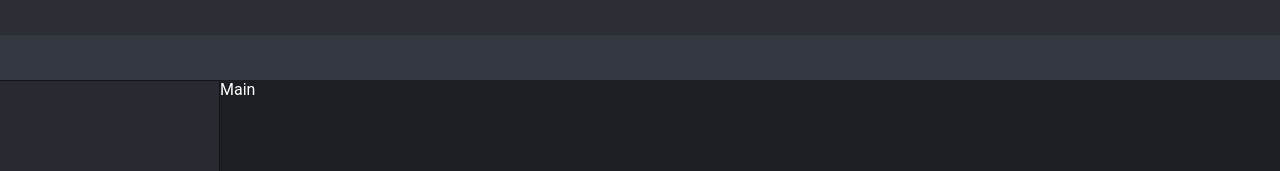
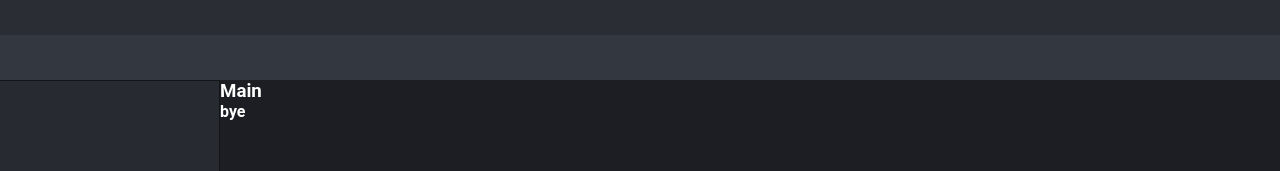
Before and after one commit to e2digitaldesigns/MacroDeckDestop, a React (Create React App) app: page / in a window 1280 px wide. Shown: the top 171 px of the page. Built offline with nearby package versions, Linux system fonts and the light colour scheme.

Commit message:
Add Template hook and context

```diff
--- a/src/App.tsx
+++ b/src/App.tsx
@@ -7,6 +7,7 @@ import SidebarLeft from "./components/template/sideBarLeft/sideBarLeft";
 import Footer from "./components/template/footer/footer";
 import SubHeader from "./components/template/subheader/subHeader";
 import MainContent from "./components/template/mainContent/mainContent";
+import { TemplateContextProvider } from "./context";
 
 const App: React.FC<{}> = () => {
   const [theme, setTheme] = useState<DefaultTheme>(themes.themeDark);
@@ -27,11 +28,13 @@ const App: React.FC<{}> = () => {
   return (
     <ThemeProvider theme={theme}>
       <Styled.GlobalStyle />
-      <Header />
-      <SubHeader />
-      <SidebarLeft />
-      <MainContent />
-      <Footer />
+      <TemplateContextProvider>
+        <Header />
+        <SubHeader />
+        <SidebarLeft />
+        <MainContent />
+        <Footer />
+      </TemplateContextProvider>
     </ThemeProvider>
   );
 };
--- a/src/components/template/mainContent/mainContent.tsx
+++ b/src/components/template/mainContent/mainContent.tsx
@@ -1,8 +1,15 @@
 import React from "react";
+import { useTemplate } from "../../../hooks";
 import * as Styled from "./mainContent.style";
 
 const MainContent: React.FC = () => {
-  return <Styled.MainContent> Main </Styled.MainContent>;
+  const { templateState } = useTemplate();
+
+  return (
+    <Styled.MainContent>
+      <h3>Main</h3> <h4>{templateState.hello}</h4>{" "}
+    </Styled.MainContent>
+  );
 };
 
 export default MainContent;
--- /dev/null
+++ b/src/context/index.ts
@@ -0,0 +1 @@
+export * from "./templateContext";
--- /dev/null
+++ b/src/context/templateContext/index.ts
@@ -0,0 +1 @@
+export * from "./templateContext";
--- /dev/null
+++ b/src/context/templateContext/templateContext.tsx
@@ -0,0 +1,39 @@
+import React, { createContext, ReactNode } from "react";
+
+import { IntTemplateContext, IntTemplateData } from "../../types";
+
+const templateDefaultState: IntTemplateContext = {
+  hello: "bye"
+};
+
+const TemplateContext = createContext<IntTemplateData>({
+  templateState: templateDefaultState,
+  setTemplateState: (): void => {}
+});
+
+interface IntTemplateContextProvider {
+  children: ReactNode;
+}
+
+const TemplateContextProvider: React.FC<IntTemplateContextProvider> = ({
+  children
+}) => {
+  const [templateState, setTemplateState] = React.useState<IntTemplateContext>({
+    ...templateDefaultState
+  });
+
+  const templateContextValue = React.useMemo(
+    () => ({ templateState, setTemplateState }),
+    [templateState, setTemplateState]
+  );
+
+  return templateContextValue ? (
+    <>
+      <TemplateContext.Provider value={templateContextValue}>
+        {children}
+      </TemplateContext.Provider>
+    </>
+  ) : null;
+};
+
+export { TemplateContext, TemplateContextProvider };
--- /dev/null
+++ b/src/hooks/index.ts
@@ -0,0 +1 @@
+export { default as useTemplate } from "./useTemplateDataHook";
--- /dev/null
+++ b/src/hooks/useTemplateDataHook/index.ts
@@ -0,0 +1 @@
+export { default } from "./useTemplateDataHook";
--- /dev/null
+++ b/src/hooks/useTemplateDataHook/useTemplateDataHook.tsx
@@ -0,0 +1,11 @@
+import React from "react";
+import { TemplateContext } from "../../context";
+import { IntTemplateContextState } from "./../../types";
+
+const useTemplateData = () => {
+  const templateData: IntTemplateContextState =
+    React.useContext(TemplateContext);
+  return templateData;
+};
+
+export default useTemplateData;
--- /dev/null
+++ b/src/types/index.ts
@@ -0,0 +1 @@
+export * from "./templateContext/templateContextData";
```
Also changed, not shown: src/types/templateContext/templateContextData.ts (added, +10 -0 lines).
